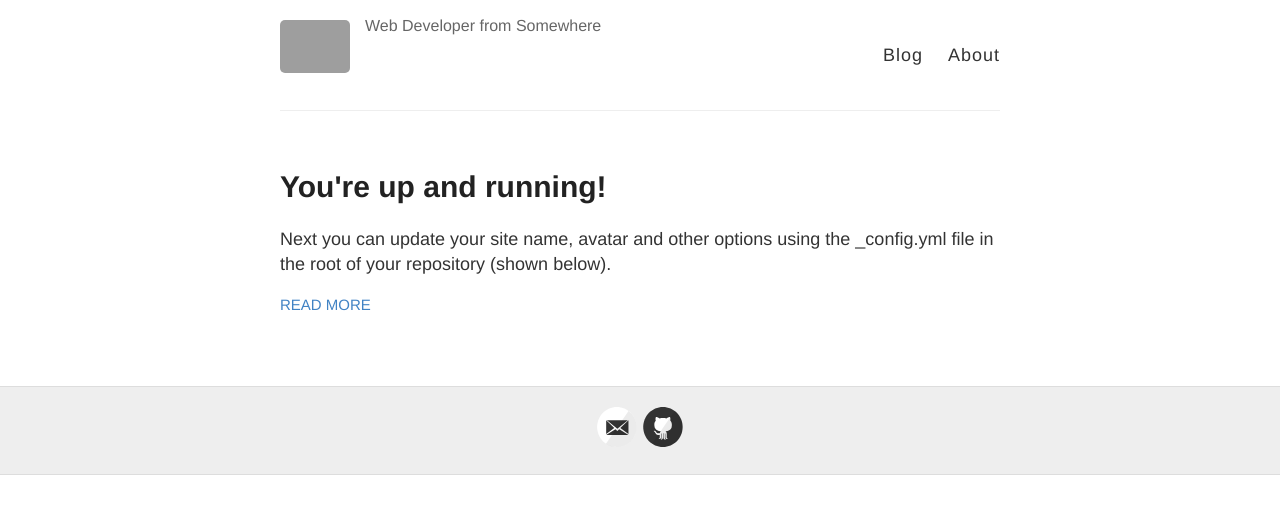
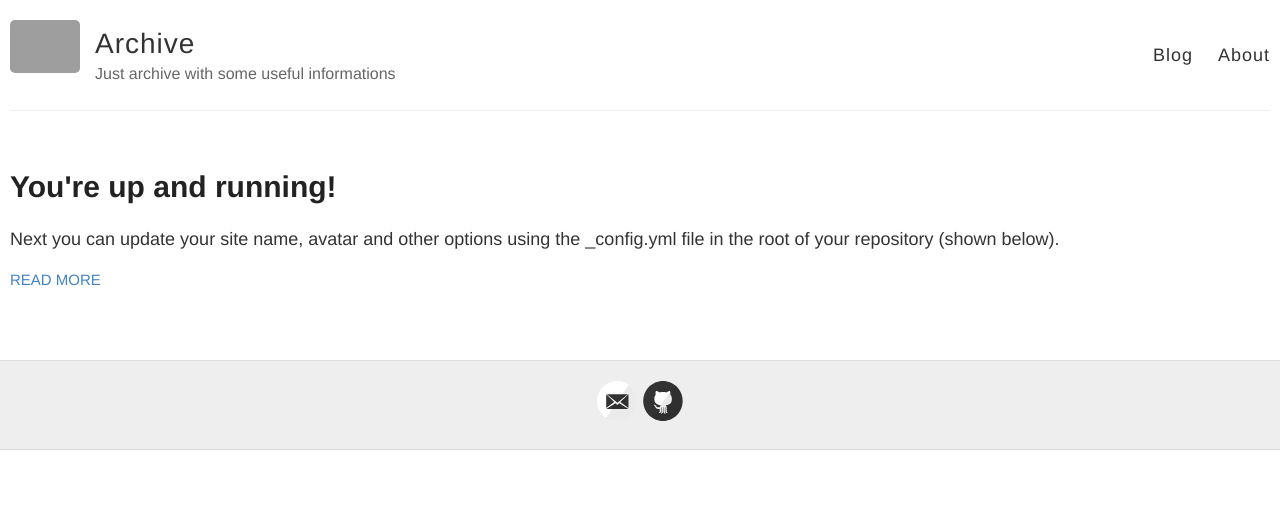
Before and after one commit to dakone22/dakone22.github.io, a Jekyll site: the page built from index.html, in a window 1280 px wide. Shown: the top 514 px of the page. Built offline with Jekyll 4.4.1, drawn with Linux system fonts in a browser that asks for light colours; grey boxes are pictures that could not be loaded.

Commit message:
update style

```diff
--- a/_config.yml
+++ b/_config.yml
@@ -3,10 +3,10 @@
 #
 
 # Name of your site (displayed in the header)
-# name: Your Name
+name: Archive
 
 # Short bio or description (displayed in the header)
-description: Web Developer from Somewhere
+description: Just archive with some useful informations
 
 # URL of your avatar or profile pic (you could use your GitHub profile pic)
 avatar: https://raw.githubusercontent.com/barryclark/jekyll-now/master/images/jekyll-logo.png
--- a/style.scss
+++ b/style.scss
@@ -25,7 +25,7 @@ body {
 
 .container {
   margin: 0 auto;
-  max-width: 740px;
+  @include mobile {max-width: 740px;}
   padding: 0 10px;
   width: 100%;
 }
```
